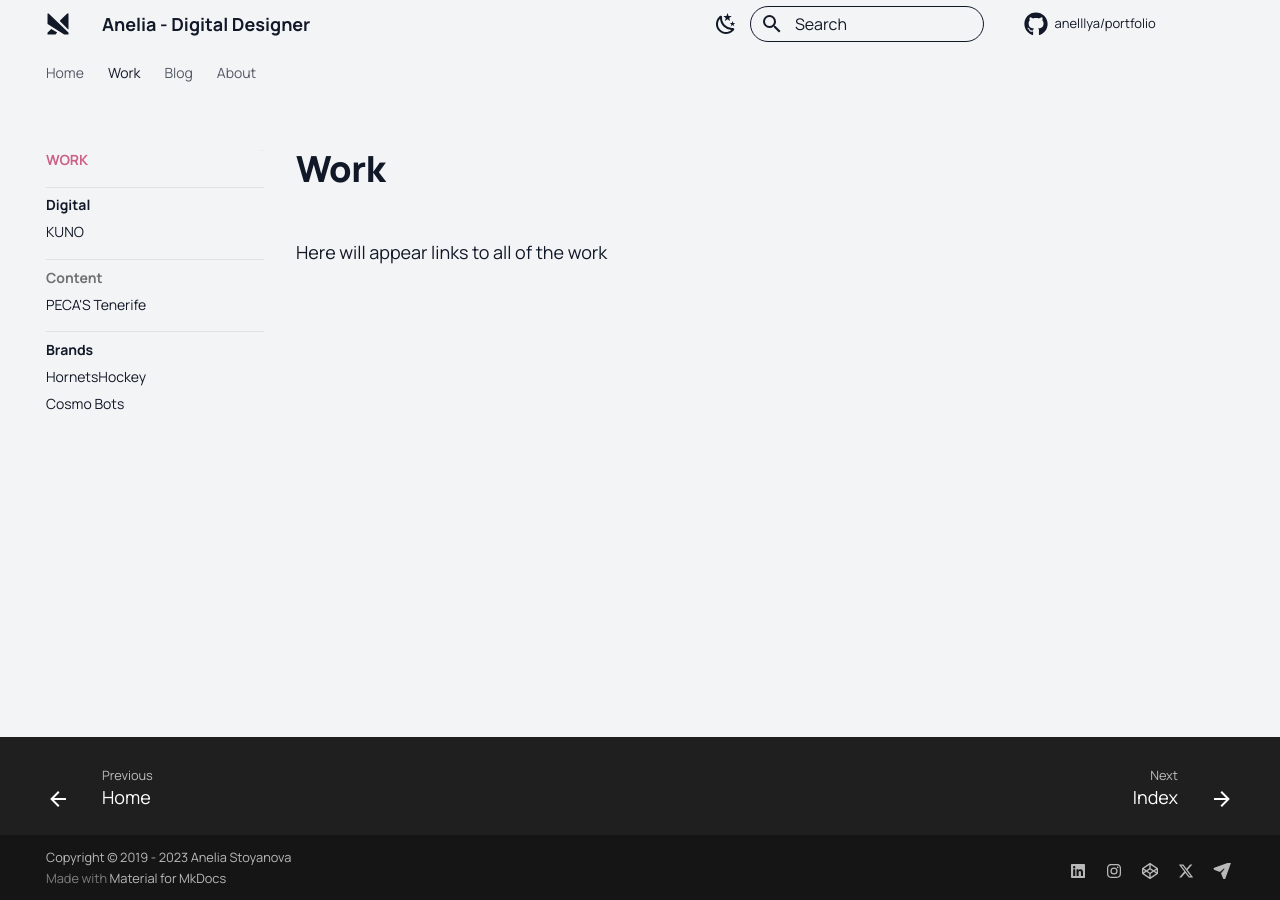
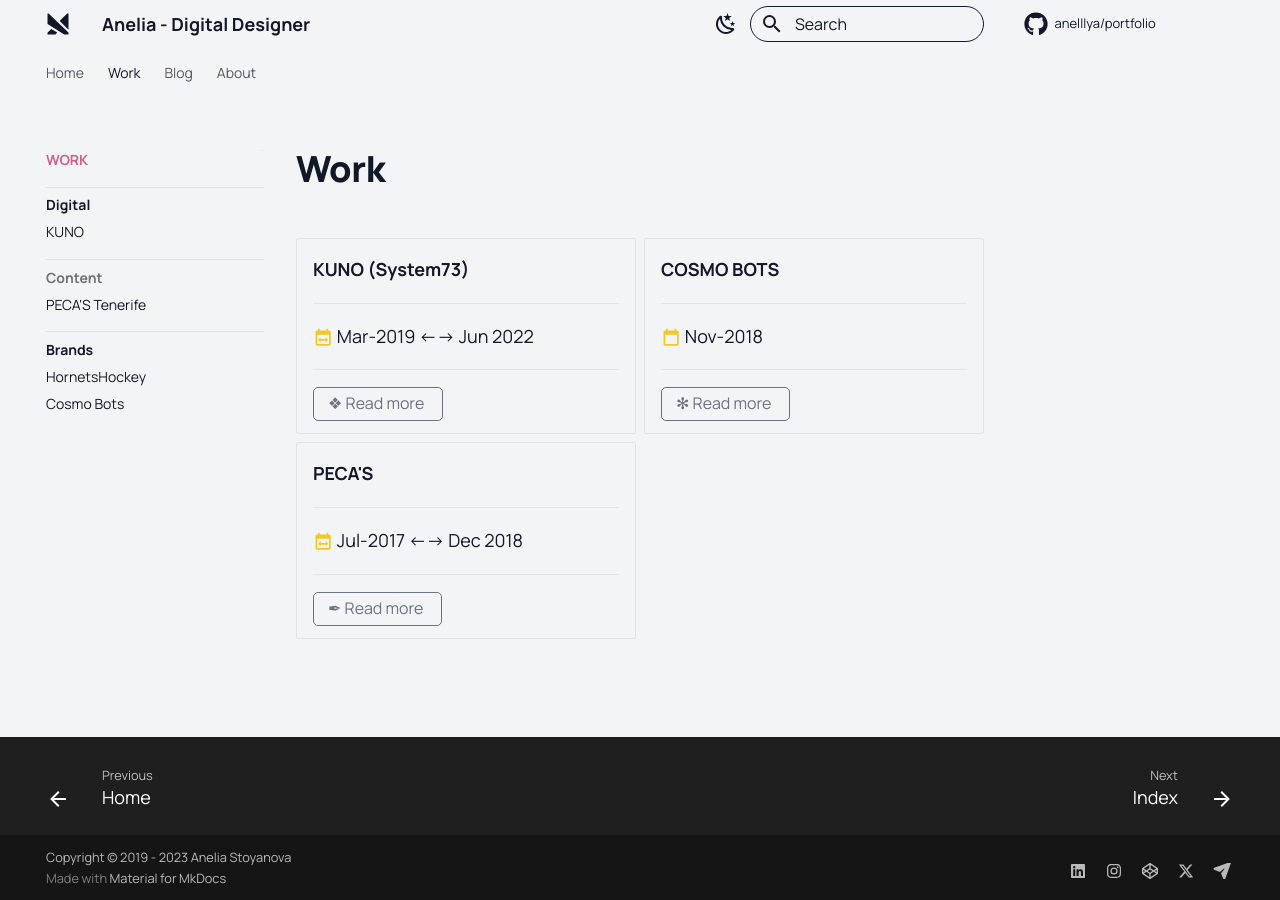
Before and after one commit to anelllya/portfolio, an MkDocs documentation site: the page built from docs/work/index.md, in a window 1280 px wide. Built offline with MkDocs 1.6.1 and Material for MkDocs 9.7.7, drawn with Linux system fonts in a browser that asks for light colours; comment, search, counter and statistics services are not loaded.

Commit message:
changes in content and styles

```diff
--- a/docs/stylesheets/extra.css
+++ b/docs/stylesheets/extra.css
@@ -44,19 +44,31 @@
   --grayscale-gray-900: #111827;
   --grayscale-gray-920: #1C1D24;
   --grayscale-gray-950: #030712;
-  --grayscale-gray-99-black: #000000;
-  --gray-50-004: rgba(249,250,251,0.04);
-  --gray-920-008: rgba(28,29,36,0.08);
-  --primary-light-008: rgba(217,137,164,0.08);
+  --grayscale-gray-99-black: #080606;
+
+  --gray-50-004: rgba(249, 250, 251, 0.04);
+  --gray-920-008: rgba(28, 29, 36, 0.08);
+
+  --primary-light-008: rgba(217, 137, 164, 0.08);
+  --primary-light-016: rgba(217, 137, 164, 0.16);
   --primary-dark: var(--color-shades-pink-700);
   --primary-light: var(--color-shades-pink-200);
   --primary: var(--color-shades-pink-300);
+
   --secondary: var(--color-shades-yellow-300);
+  --secondary-016: rgba(248, 211, 77, 0.16);
+
   --tertiary: var(--color-shades-blue-400);
+  --tertiary-016: rgba(100, 195, 220, 0.16);
+
   --success: #22C55E;
   --information: #3DB4D3;
   --warning: #F6C721;
   --error: #BF3A68;
+
+  --grayscale-filter: grayscale(40%);
+
+  --tag-padding: .2rem 0.9rem .3rem 0.7rem;
 
 }
 
@@ -70,13 +82,13 @@
   --md-accent-fg-color:                var(--tertiary);
 
   --md-default-fg-color:               var(--grayscale-gray-350);
-  --md-default-fg-color--light:        hsla(0, 0%, 100%, 0.7);
-  --md-default-fg-color--lighter:      hsla(0, 0%, 100%, 0.3);
-  --md-default-fg-color--lightest:     hsla(0, 0%, 100%, 0.12);
+  --md-default-fg-color--light:        rgba(255, 255, 255, 0.7);
+  --md-default-fg-color--lighter:      rgba(255, 255, 255, 0.3);
+  --md-default-fg-color--lightest:     rgba(255, 255, 255, 0.12);
   --md-default-bg-color:               var(--grayscale-gray-920);
-  --md-default-bg-color--light:        hsla(0, 0%, 0%, 0.54);
-  --md-default-bg-color--lighter:      hsla(0, 0%, 0%, 0.32);
-  --md-default-bg-color--lightest:     hsla(0, 0%, 0%, 0.07);
+  --md-default-bg-color--light:        rgba(0, 0, 0, 0.54);
+  --md-default-bg-color--lighter:      rgba(0, 0, 0, 0.32);
+  --md-default-bg-color--lightest:     rgba(0, 0, 0, 0.07);
 
   --md-typeset-color:                  var(--md-default-fg-color);
   --md-typeset-a-color:                var(--md-primary-fg-color);
@@ -87,7 +99,7 @@
   --section-bg-color:                  var(--gray-50-004);
 
   --outline:                           var(--md-default-fg-color--lightest);
-
+  --tags:                              var(--grayscale-gray-500);
 }
 
 [data-md-color-scheme="lightanelia"] {
@@ -100,13 +112,13 @@
   --md-accent-fg-color:                var(--tertiary);
 
   --md-default-fg-color:               var(--grayscale-gray-900);
-  --md-default-fg-color--light:       hsla(0, 0%, 0%, 0.54);
-  --md-default-fg-color--lighter:     hsla(0, 0%, 0%, 0.32);
-  --md-default-fg-color--lightest:    hsla(0, 0%, 0%, 0.07);
+  --md-default-fg-color--light:       rgba(0, 0, 0, 0.54);
+  --md-default-fg-color--lighter:     rgba(0, 0, 0, 0.32);
+  --md-default-fg-color--lightest:    rgba(0, 0, 0, 0.07);
   --md-default-bg-color:               var(--grayscale-gray-100);
-  --md-default-bg-color--light:       hsla(0, 0%, 100%, 0.7);
-  --md-default-bg-color--lighter:     hsla(0, 0%, 100%, 0.3);
-  --md-default-bg-color--lightest:    hsla(0, 19%, 13%, 0.12);
+  --md-default-bg-color--light:       rgba(255, 255, 255, 0.7);
+  --md-default-bg-color--lighter:     rgba(255, 255, 255, 0.3);
+  --md-default-bg-color--lightest:    rgba(39, 27, 27, 0.12);
 
   --md-typeset-color:                 var(--md-default-fg-color);
   --md-typeset-a-color:               var(--md-primary-fg-color);
@@ -117,8 +129,9 @@
   --section-bg-color:                 var(--gray-920-008);
 
   --outline:                          var(--md-default-fg-color--lightest);
+  --tags:                             var(--grayscale-gray-500);
+  }
 
-  }
 
 
 #anelialogo path {
@@ -314,7 +327,11 @@
   height: 100%;
   width: 100%;
   object-fit: cover;
-  filter: grayscale(30%);
+  filter: var(--grayscale-filter);
+}
+
+.galleryItems img:hover {
+  filter: grayscale(0%);
 }
 
 .galGridItem {
@@ -324,9 +341,36 @@
 
 .galGridItem > * {
   flex: 1 1 15rem;
-  filter: grayscale(30%);
+  filter: var(--grayscale-filter);
+}
+
+.galGridItem > *:hover{
+  filter: grayscale(0%);
 }
 
 .filterGray {
-  filter: grayscale(30%);
+  filter: var(--grayscale-filter);
 }
+
+.filterGray:hover {
+  filter: grayscale(0%);
+}
+
+
+/*Category Tags*/
+
+
+.tagBase {
+  padding: var(--tag-padding);
+  font-size: .8rem;
+  border: 0.05rem solid var(--tags);
+  border-radius: .25rem;
+  color: var(--tags) !important;
+  text-decoration: none;
+}
+
+.tagBase:hover {
+  background: var(--primary-light-016);
+  color: var(--primary) !important;
+  border-color: var(--primary);
+}
--- a/docs/work/index.md
+++ b/docs/work/index.md
@@ -2,4 +2,36 @@
 title: Work
 ---
 
-Here will appear links to all of the work
+<div class="grid cards" markdown>
+
+-  __KUNO (System73)__
+
+    ---
+
+    :material-calendar-expand-horizontal:{ .middle .iconSummary }  Mar-2019 <--> Jun 2022
+
+    ---
+    [❖ Read more](digital/kuno.md){.tagBase}
+
+-   __COSMO BOTS__
+
+    ---
+    :material-calendar-blank:{ .middle .iconSummary }  Nov-2018
+
+
+    ---
+    [✻ Read more](brands/cosmo-bots.md){.tagBase}
+
+-   __PECA'S__
+
+    ---
+    :material-calendar-expand-horizontal:{ .middle .iconSummary }  Jul-2017 <--> Dec 2018
+
+
+    ---
+    [✒ Read more](content/pecas.md){.tagBase}
+
+
+
+
+</div>
```
Also changed, not shown: docs/work/content/pecas.md (+12 -7 lines).
